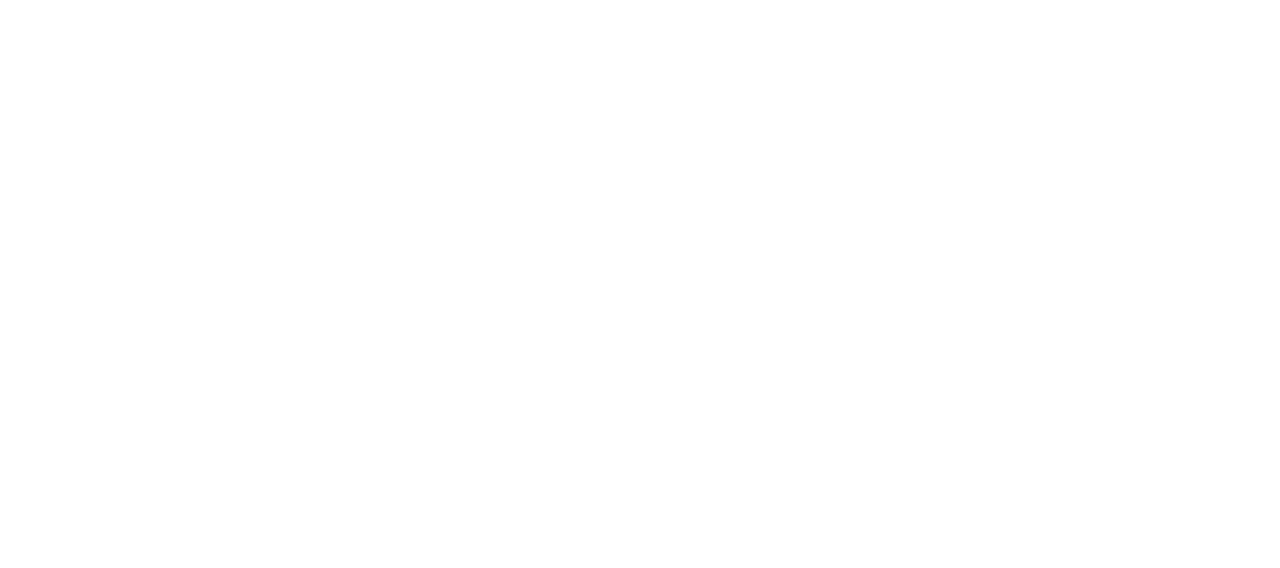
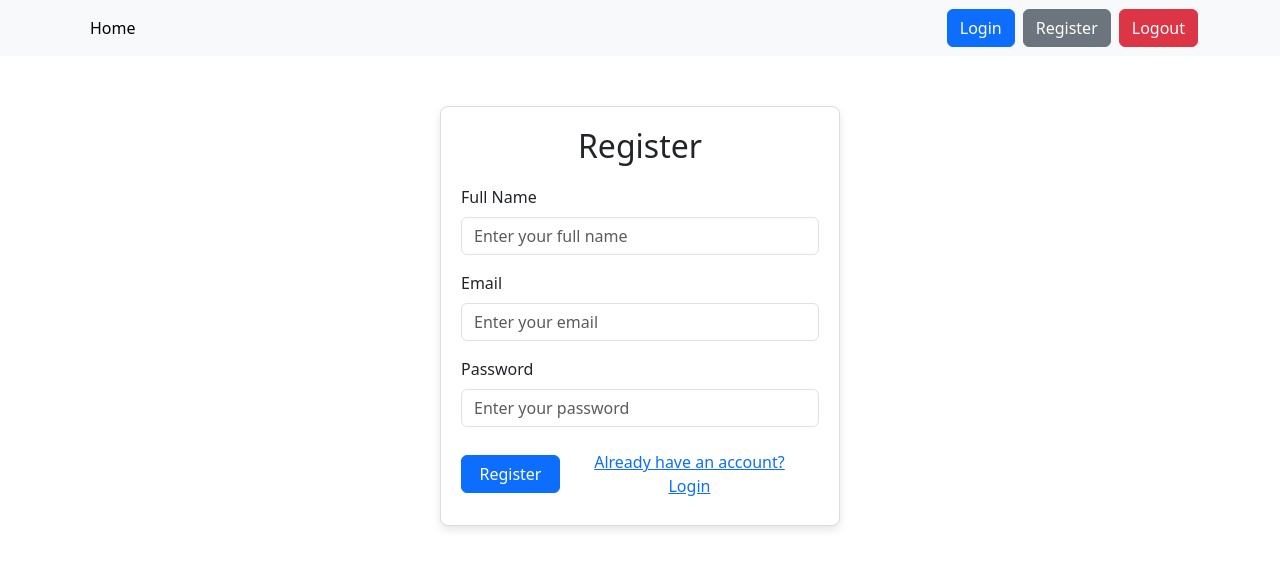
Before and after one commit to MoustafaMohamedFaried/VueJs_Taks, a Vue app: page /#/register in a window 1280 px wide. Before the commit this address had no page. Shown: the top 568 px of the page. Built offline with nearby package versions, Linux system fonts and the light colour scheme.

Commit message:
add base of auth

```diff
--- a/src/App.vue
+++ b/src/App.vue
@@ -1,5 +1,18 @@
 <template>
-  <router-view />
+  <NavbarView />
+  <div class="container">
+    <router-view />
+  </div>
 </template>
 
 <style lang="scss"></style>
+
+<script>
+import NavbarView from '@/views/components/NavbarView.vue';
+
+export default {
+  components: { // Add the missing colon here
+    NavbarView,
+  },
+};
+</script>
--- a/src/router/index.js
+++ b/src/router/index.js
@@ -1,11 +1,21 @@
 import { createRouter, createWebHashHistory } from "vue-router";
 import UsersView from "@/views/UsersView.vue";
+import LoginView from "@/views/auth/LoginView.vue";
+import RegisterView from "@/views/auth/RegisterView.vue";
 
 const routes = [
   {
     path: "/",
     name: "users",
     component: UsersView,
+  }, {
+    path: "/login",
+    name: "login",
+    component: LoginView,
+  }, {
+    path: "/register",
+    name: "register",
+    component: RegisterView,
   },
 ];
 
--- /dev/null
+++ b/src/views/auth/LoginView.vue
@@ -0,0 +1,80 @@
+<template>
+    <div class="login-form-container">
+        <h2 class="text-center">Login</h2>
+        <form @submit.prevent="handleLogin" class="login-form">
+            <div class="mb-3">
+                <label for="email" class="form-label">Email</label>
+                <input type="email" id="email" class="form-control" v-model="email" placeholder="Enter your email"
+                    required />
+            </div>
+            <div class="mb-3">
+                <label for="password" class="form-label">Password</label>
+                <input type="password" id="password" class="form-control" v-model="password"
+                    placeholder="Enter your password" required />
+            </div>
+            <div class="d-flex justify-content-between align-items-center">
+                <button type="submit" class="btn btn-primary">Login</button>
+                <a href="#" class="btn btn-link" @click.prevent="handleRegister">
+                    Register
+                </a>
+            </div>
+        </form>
+    </div>
+</template>
+
+<script>
+import "bootstrap/dist/css/bootstrap.min.css";
+import "bootstrap/dist/js/bootstrap.bundle.min.js";
+import Swal from "sweetalert2";
+import axios from "axios";
+
+export default {
+    data() {
+        return {
+            email: '',
+            password: '',
+            token: '',
+        };
+    },
+    methods: {
+        showNotifi(title, text, icon) {
+            Swal.fire(title, text, icon);
+        },
+        handleLogin() {
+            // Example: Add your authentication logic here
+            if (this.email && this.password) {
+                console.log('Logging in with:', this.email, this.password);
+                // Replace with API call
+                localStorage.setItem('authToken', 'dummyToken'); // Simulating login
+                this.$router.push('/dashboard'); // Redirect after login
+            } else {
+                alert('Please fill in all fields');
+            }
+        },
+        handleRegister() {
+            // Redirect to the registration page
+            this.$router.push('/register');
+        },
+    },
+};
+</script>
+
+<style scoped>
+.login-form-container {
+    max-width: 400px;
+    margin: 50px auto;
+    padding: 20px;
+    border: 1px solid #ddd;
+    border-radius: 8px;
+    background: #fff;
+    box-shadow: 0px 4px 8px rgba(0, 0, 0, 0.1);
+}
+
+.login-form-container h2 {
+    margin-bottom: 20px;
+}
+
+.login-form .btn-primary {
+    width: 100px;
+}
+</style>
--- /dev/null
+++ b/src/views/auth/RegisterView.vue
@@ -0,0 +1,98 @@
+<template>
+    <div class="register-form-container">
+        <h2 class="text-center">Register</h2>
+        <form class="register-form" @submit.prevent="handleRegister">
+            <div class="mb-3">
+                <label for="name" class="form-label">Full Name</label>
+                <input type="text" id="name" class="form-control" v-model="user.name" placeholder="Enter your full name"
+                    required />
+            </div>
+            <div class="mb-3">
+                <label for="email" class="form-label">Email</label>
+                <input type="email" id="email" class="form-control" v-model="user.email" placeholder="Enter your email"
+                    required />
+            </div>
+            <div class="mb-3">
+                <label for="password" class="form-label">Password</label>
+                <input type="password" id="password" class="form-control" v-model="user.password"
+                    placeholder="Enter your password" required />
+            </div>
+
+            <div class="d-flex justify-content-between align-items-center">
+                <button type="submit" class="btn btn-primary">Register</button>
+                <a href="#" @click.prevent="handleLogin" class="btn btn-link">Already have an account? Login</a>
+            </div>
+        </form>
+    </div>
+</template>
+
+<script>
+import "bootstrap/dist/css/bootstrap.min.css";
+import "bootstrap/dist/js/bootstrap.bundle.min.js";
+import Swal from "sweetalert2";
+import axios from "axios";
+
+export default {
+    data() {
+        return {
+            user: {
+                name: '',
+                email: '',
+                password: '',
+            },
+            token: "",
+        };
+    },
+    methods: {
+        showNotifi(title, text, icon) {
+            Swal.fire(title, text, icon);
+        },
+        handleRegister() {
+            axios
+                .post("http://localhost:8000/api/register", this.user)
+                .then((response) => {
+                    // Access the token from response.data.data.access_token
+                    localStorage.setItem('authToken', response.data.data.access_token);
+
+                    this.token = response.data.data.access_token;
+
+                    // Redirect to the home page
+                    this.$router.push('/');
+
+                    // Show success notification
+                    this.showNotifi("success", response.data.message, "success");
+                })
+                .catch((error) => {
+                    console.error(error);
+
+                    // Show error notification
+                    this.showNotifi("Error", "Failed to create user", "error");
+                });
+        },
+        handleLogin() {
+            // Redirect to the registration page
+            this.$router.push('/login');
+        },
+    },
+};
+</script>
+
+<style scoped>
+.register-form-container {
+    max-width: 400px;
+    margin: 50px auto;
+    padding: 20px;
+    border: 1px solid #ddd;
+    border-radius: 8px;
+    background: #fff;
+    box-shadow: 0px 4px 8px rgba(0, 0, 0, 0.1);
+}
+
+.register-form-container h2 {
+    margin-bottom: 20px;
+}
+
+.register-form .btn-primary {
+    width: 100px;
+}
+</style>
--- /dev/null
+++ b/src/views/components/NavbarView.vue
@@ -0,0 +1,45 @@
+<template>
+    <nav class="navbar navbar-expand-lg bg-body-tertiary">
+        <div class="container-fluid">
+            <button class="navbar-toggler" type="button" data-bs-toggle="collapse" data-bs-target="#navbarNavAltMarkup"
+                aria-controls="navbarNavAltMarkup" aria-expanded="false" aria-label="Toggle navigation">
+                <span class="navbar-toggler-icon"></span>
+            </button>
+            <div class="collapse navbar-collapse container" id="navbarNavAltMarkup">
+                <div class="navbar-nav me-auto">
+                    <a class="nav-link active" aria-current="page" href="#">Home</a>
+                </div>
+                <div class="d-flex">
+                    <!-- Conditionally render these based on user authentication -->
+                    <button class="btn btn-primary me-2" @click.prevent="handleLogin" type="button">Login</button>
+                    <button class="btn btn-secondary me-2" @click.prevent="handleRegister" type="button">Register</button>
+                    <button class="btn btn-danger" type="button">Logout</button>
+                </div>
+            </div>
+        </div>
+    </nav>
+</template>
+
+<script>
+export default {
+    data() {
+        return {
+            email: '',
+            password: '',
+        };
+    },
+    methods: {
+        homePage(){
+            this.$router.push('/');
+        },
+        handleLogin() {
+            // Redirect to the login page
+            this.$router.push('/login');
+        },
+        handleRegister() {
+            // Redirect to the registration page
+            this.$router.push('/register');
+        },
+    },
+};
+</script>
```
Also changed, not shown: src/views/UsersView.vue (+21 -100 lines).
